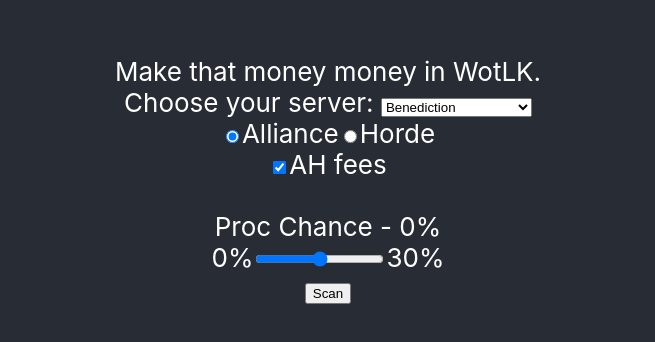
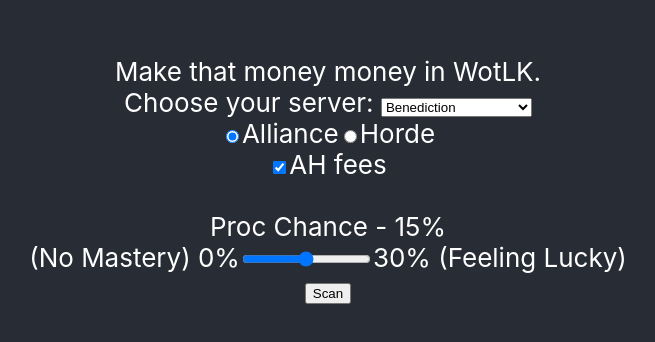
Before and after one commit to CMcManamon/alchemy-market, a React (Create React App) app: page / in a window 1280 px wide. Shown: the part 220-562 px from the top of the page, without its empty margins (312-967 px from the left). Built offline with nearby package versions, Linux system fonts and the light colour scheme.

Commit message:
Fix display of proc chance Update proc chance in header.js when proc chance slider is moved by user

```diff
--- a/src/components/header.js
+++ b/src/components/header.js
@@ -1,10 +1,14 @@
-import React from "react";
+import React, { useState } from "react";
 import ServerList from "./serverList";
 
 const Header = (props) => {
   const clickHandler = props.fetchHandler;
   const checkFeeHandler = props.feeHandler;
   const slideProcRateHandler = props.procRateHandler;
+
+  const DEFAULT_PROC_CHANCE = 15;
+
+  const [procChance, setProcChance] = useState(DEFAULT_PROC_CHANCE);
 
   const handleSubmit = (event) => {
     event.preventDefault();
@@ -17,7 +21,9 @@
   };
 
   const handleProcRateChanged = (event) => {
-    slideProcRateHandler(event.target.value * 0.05); // 5% per tick
+    let currValue = event.target.value;
+    setProcChance(currValue * 5);
+    slideProcRateHandler(currValue * 0.05); // 5% per tick
   };
 
   return (
@@ -54,8 +60,8 @@
         <label htmlFor="ah-fees">AH fees</label>
         <div className="slider-container">
           <br />
-          Proc Chance - 0%
-          <br /> 0%
+          Proc Chance - {procChance}%
+          <br /> (No Mastery) 0%
           <input
             type="range"
             min="0"
@@ -63,7 +69,7 @@
             defaultValue="3"
             onChange={handleProcRateChanged}
           />
-          30%
+          30% (Feeling Lucky)
           <br />
           <button>Scan</button>
           <br />
```
